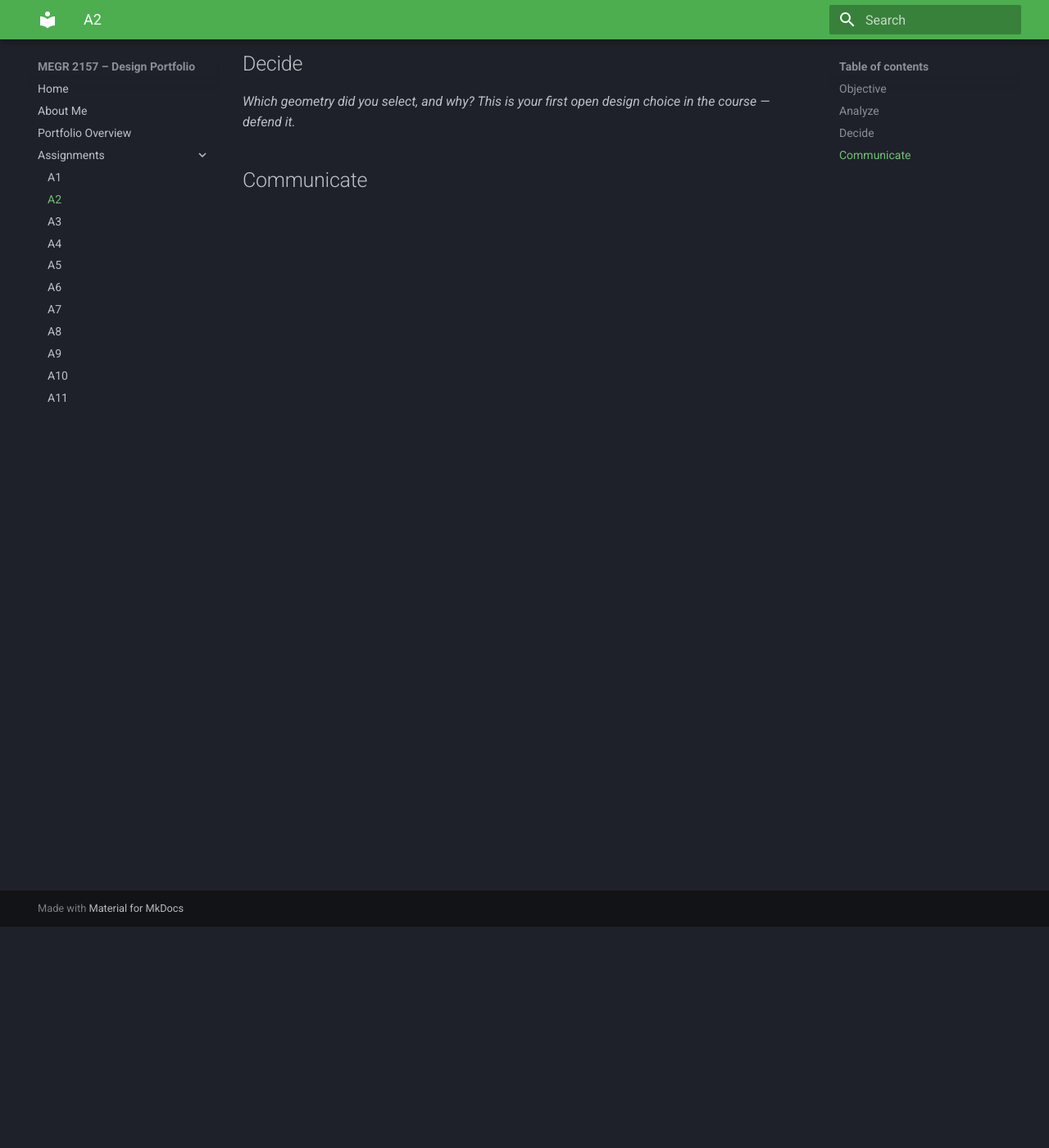
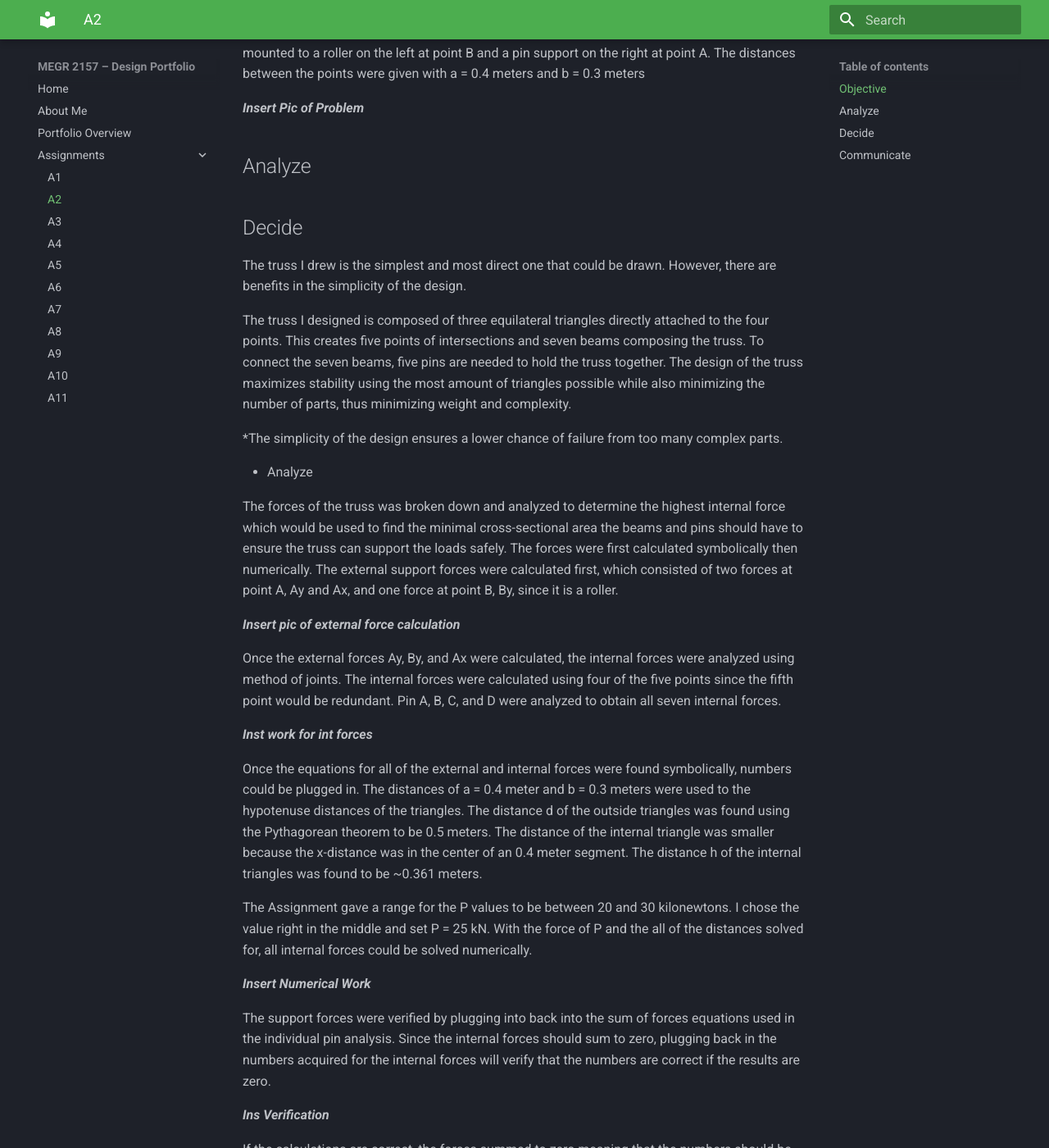
Before and after one commit to dheidenf-beep/DerekH-MEGR2157-portfolio, an MkDocs documentation site: the page built from docs/assignments/A02/index.md, in a window 1280 px wide and 1400 px high, scrolled down 270 px. Shown: the whole window at 82% size. Built offline with MkDocs 1.6.1 and Material for MkDocs 9.7.7, drawn with Linux system fonts in a browser that asks for light colours; some of the changed text lies outside the part shown.

Commit message:
Enhance truss design documentation with analysis details
Expanded the analysis and design details for the truss supporting two loads. Included calculations for internal forces, cross-sectional areas, and material properties.

```diff
--- a/docs/assignments/A02/index.md
+++ b/docs/assignments/A02/index.md
@@ -1,12 +1,68 @@
 # A2 – Truss Stress Analysis
+
+For the second assignment, we were tasked with designing a truss to support two loads.
 
 ## Objective
 
+The truss is meant to support two equal loads P pointing in different directions. The truss is mounted to a roller on the left at point B and a pin support on the right at point A. The distances between the points were given with a = 0.4 meters and b = 0.3 meters
+
+***Insert Pic of Problem***
 
 ## Analyze
 
 
 ## Decide
+
+The truss I drew is the simplest and most direct one that could be drawn. However, there are benefits in the simplicity of the design.
+
+The truss I designed is composed of three equilateral triangles directly attached to the four points. This creates five points of intersections and seven beams composing the truss. To connect the seven beams, five pins are needed to hold the truss together. The design of the truss maximizes stability using the most amount of triangles possible while also minimizing the number of parts, thus minimizing weight and complexity.
+
+*The simplicity of the design ensures a lower chance of failure from too many complex parts.
+
+- Analyze
+
+The forces of the truss was broken down and analyzed to determine the highest internal force which would be used to find the minimal cross-sectional area the beams and pins should have to ensure the truss can support the loads safely. The forces were first calculated symbolically then numerically. The external support forces were calculated first, which consisted of two forces at point A, Ay and Ax, and one force at point B, By, since it is a roller.
+
+***Insert pic of external force calculation***
+
+Once the external forces Ay, By, and Ax were calculated, the internal forces were analyzed using method of joints. The internal forces were calculated using four of the five points since the fifth point would be redundant. Pin A, B, C, and D were analyzed to obtain all seven internal forces.
+
+***Inst work for int forces***
+
+Once the equations for all of the external and internal forces were found symbolically, numbers could be plugged in. The distances of a = 0.4 meter and b = 0.3 meters were used to the hypotenuse distances of the triangles. The distance d of the outside triangles was found using the Pythagorean theorem to be 0.5 meters. The distance of the internal triangle was smaller because the x-distance was in the center of an 0.4 meter segment. The distance h of the internal triangles was found to be ~0.361 meters.
+
+The Assignment gave a range for the P values to be between 20 and 30 kilonewtons. I chose the value right in the middle and set P = 25 kN. With the force of P and the all of the distances solved for, all internal forces could be solved numerically.
+
+***Insert Numerical Work***
+
+The support forces were verified by plugging into back into the sum of forces equations used in the individual pin analysis. Since the internal forces should sum to zero, plugging back in the numbers acquired for the internal forces will verify that the numbers are correct if the results are zero.
+
+***Ins Verification***
+
+If the calculations are correct, the forces summed to zero meaning that the numbers should be correct. This meant the largest internal forces were DE and CE at 20.031 kN in tension and compression respectively. The interesting result was the math showing that the force CD between the points with the loads was zero. This implies that the beam between C and D could be removed to save weight or cost but that could potentially cause stability issues.
+
+This was the second attempt at calculating the internal forces. The first attempt had the wrong sign on the external force By by which led to all of the internal forces being wrong. CE ended up around 40 kN of force, which was unreasonable and the verification of the forces using the sum of forces equations did not sum to zero.
+
+***Ins wrong work img***
+
+Using the new correct numbers, the internal cross sectional area need for the beams could be found using the largest force, being 20.031 kN, and a safety factor of 3.5. The yield strength used was 33,000 psi or 228 megapascals for Grade A A500 steel which was found using multiple sources that listed a range of 33,000 to ~50,000 psi. I went with the low end of 33,000 psi for additional safety.
+
+***Ins safety/stress calc img***
+
+The minimum cross-sectional area that would fulfill the given restrictions was found to be approximately 307.49 mm^2. Solving for the radius, the radius ended up being ~9.8933 mm. I decided to round up to 10 mm though to make calculations easier. This meant that the diameter would be 20 mm.
+
+Using the same sources that listed the yield strength of grade A A500 steel, the number given for the density of A500 steel was 7800 kg/m^3. This density was then used to calculated the weights of the seven individual beams. The weights were then summed to find the total weight of the truss.
+
+***Weight calculations***
+
+The total wight of the 20 mm diameter beams was 8.138 kg.
+
+The minimal cross-sectional area of the pins was then calculated using the given numbers of a shear yield strength of 170 ksi (converted to 1172.11 MPa) and a density of 0.278 lbs/in^3 (converted to 7695.0135 kg/m^3). The pin at point E was sampled because four beams overlap at that point meaning the shear stress would be the highest.
+
+***Inst Pin Shear work***
+
+
+
 _Which geometry did you select, and why? This is your first open design choice in the course — defend it._
 
 ## Communicate
```
